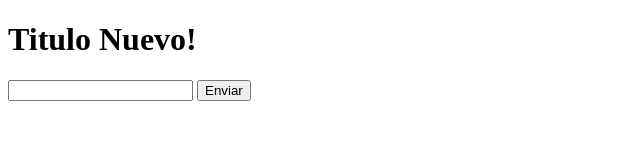
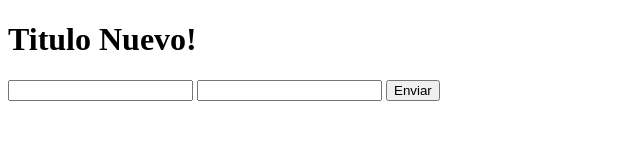
Before and after one commit to giovazmoreno/git-projectversioncontroller, a plain HTML site: page index.html in a window 1280 px wide. Shown: the whole page, without its empty margins (0-640 px from the left). Drawn offline with Linux system fonts and the light colour scheme.

Commit message:
Se agrego lastname

```diff
--- a/index.html
+++ b/index.html
@@ -9,6 +9,7 @@
     <h1>Titulo Nuevo!</h1>
     <form action="#" method="GET">
         <input type="text" id="firstName" name="firstName">
+        <input type="text" id="lasttName" name="lasttName">
         <input type="button" value="Enviar">
     </form>
 </body>
```
